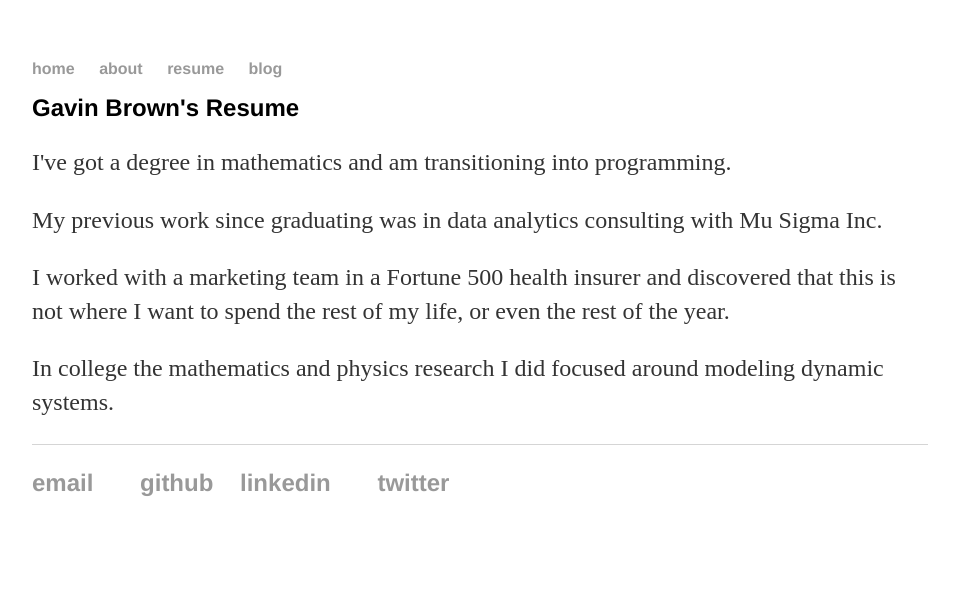
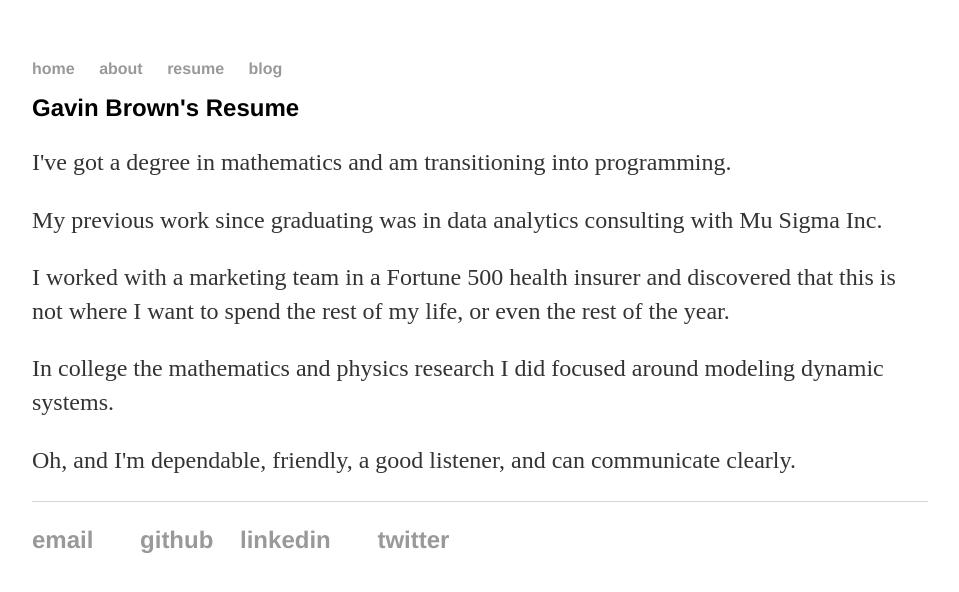
Before and after one commit to gavinrbrown1/gavinrbrown1.github.io, a Jekyll site: the page built from resume/index.html, in a window 1280 px wide. Shown: the top 592 px of the page, without its empty margins (160-1119 px from the left). Built offline with Jekyll 4.4.1, drawn with Linux system fonts in a browser that asks for light colours.

Commit message:
Update index.html

```diff
--- a/resume/index.html
+++ b/resume/index.html
@@ -7,4 +7,4 @@ title: Gavin Brown's Resume
   <p>My previous work since graduating was in data analytics consulting with Mu Sigma Inc.</p>
   <p>I worked with a marketing team in a Fortune 500 health insurer and discovered that this is not where I want to spend the rest of my life, or even the rest of the year.</p>
   <p>In college the mathematics and physics research I did focused around modeling dynamic systems.</p>
-  <p></p>
+  <p>Oh, and I'm dependable, friendly, a good listener, and can communicate clearly.</p>
```
